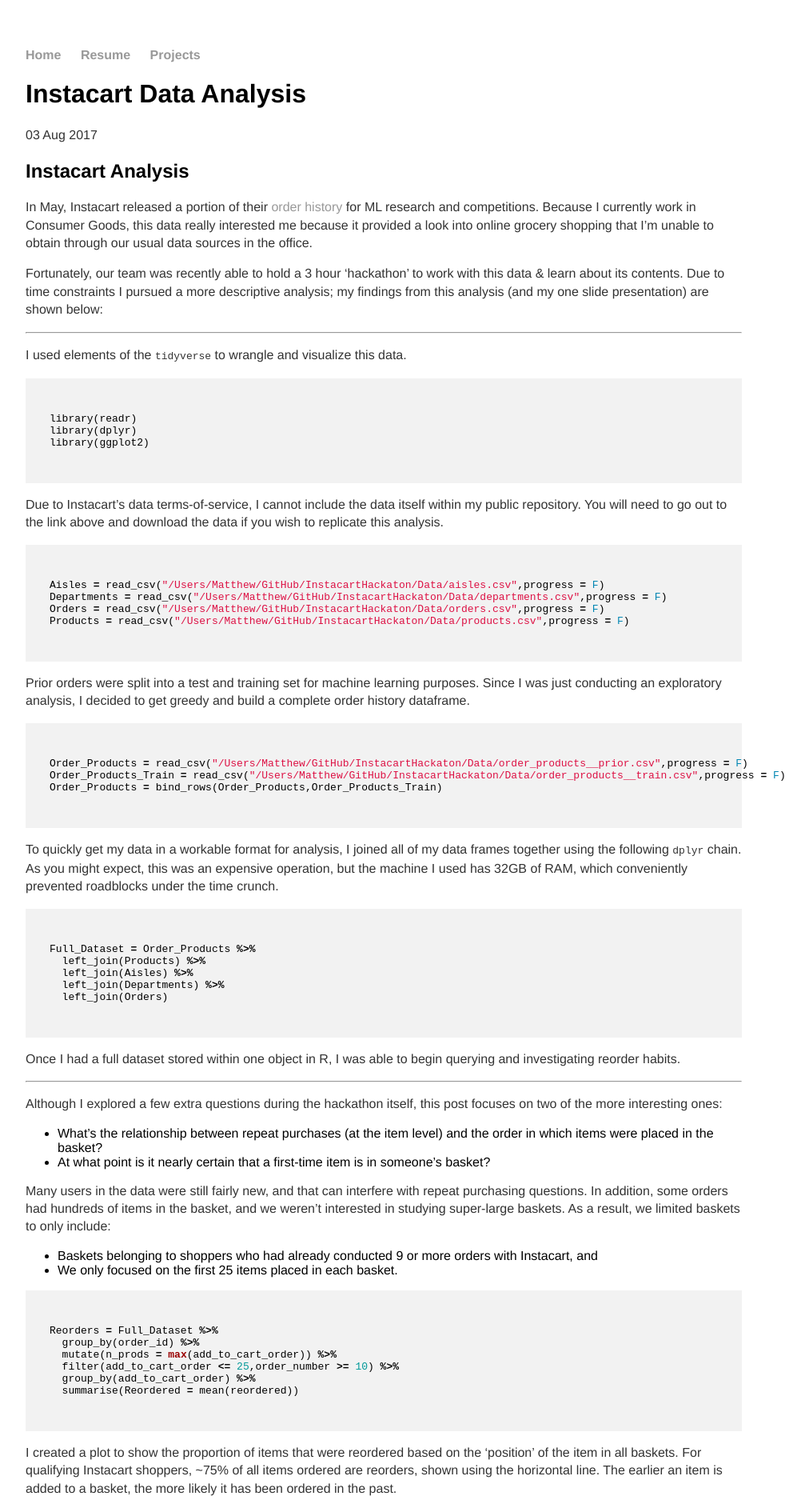
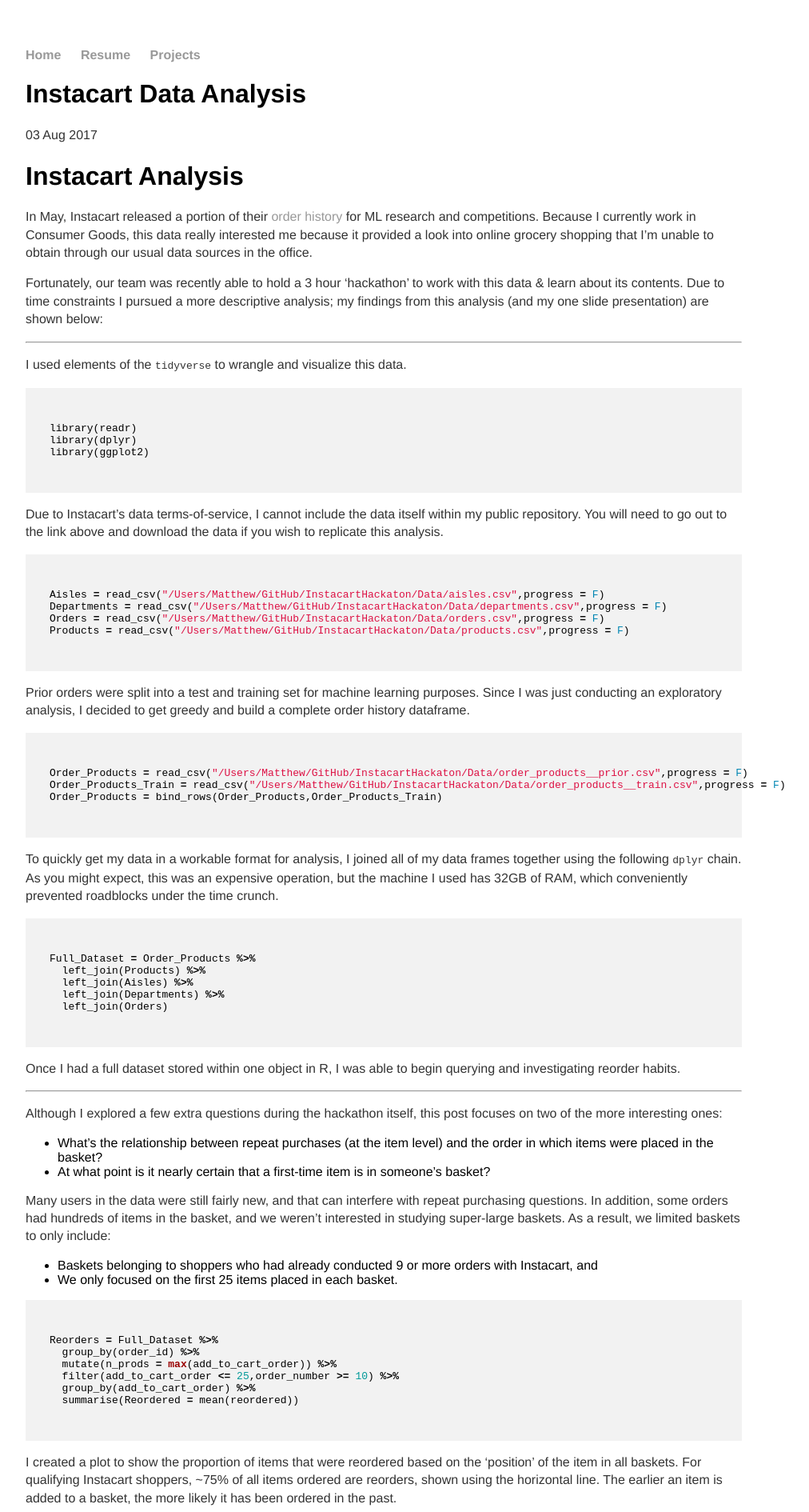
Before and after one commit to MatthewBrower/matthewbrower.github.io, a Jekyll site: the page built from _posts/2017-08-03-Instacart-Data-Analysis.md, in a window 1280 px wide. Shown: the top 1890 px of the page at 80% size, without its empty margins (160-1172 px from the left). Built offline with Jekyll 4.4.1, drawn with Linux system fonts in a browser that asks for light colours; our own code applies the rules of GitHub Pages for plain Markdown files.

```diff
--- a/_posts/2017-08-03-Instacart-Data-Analysis.md
+++ b/_posts/2017-08-03-Instacart-Data-Analysis.md
@@ -1,4 +1,4 @@
-## Instacart Analysis
+# Instacart Analysis
 In May, Instacart released a portion of their [order history](https://www.instacart.com/datasets/grocery-shopping-2017) for ML research and competitions.  Because I currently work in Consumer Goods, this data really interested me because it provided a look into online grocery shopping that I'm unable to obtain through our usual data sources in the office.
 
 Fortunately, our team was recently able to hold a 3 hour 'hackathon' to work with this data &amp; learn about its contents.   Due to time constraints I pursued a more descriptive analysis; my findings from this analysis (and my one slide presentation) are shown below:
```
